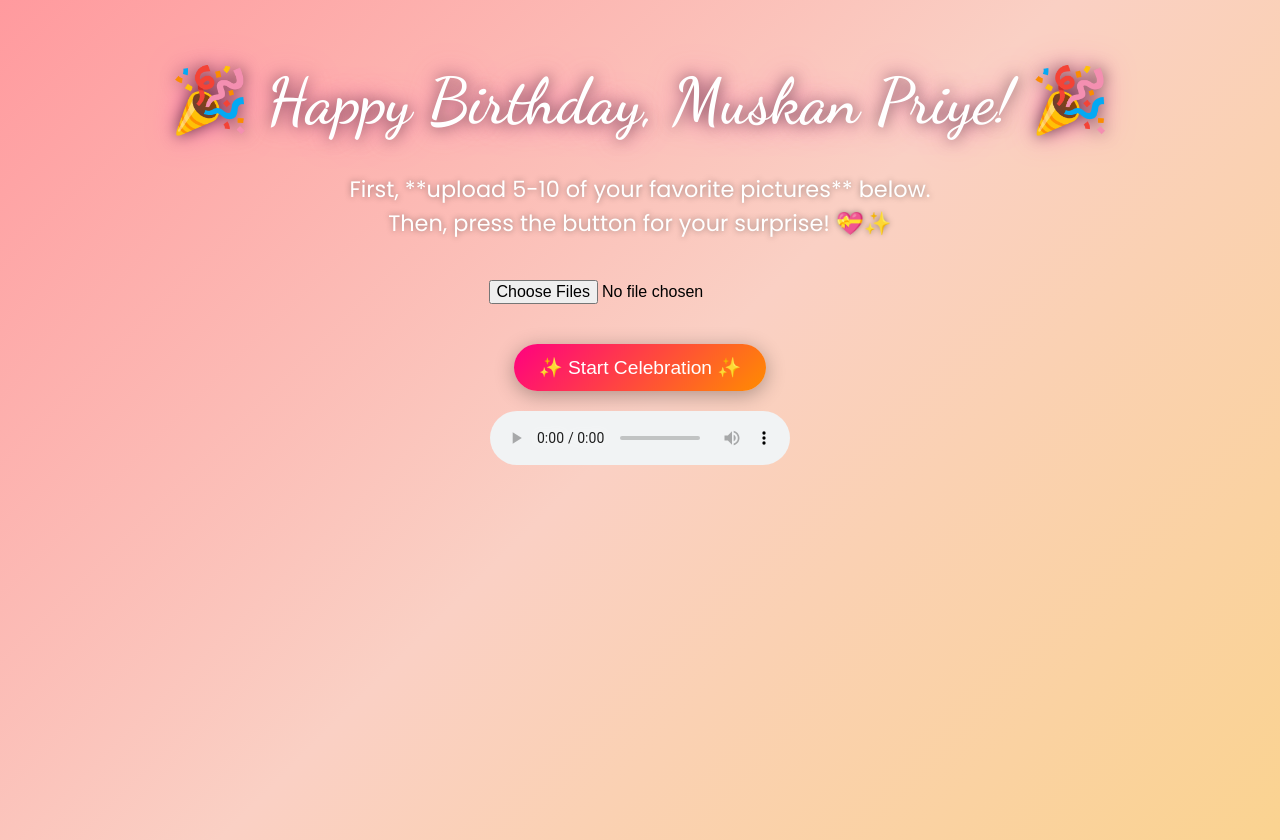
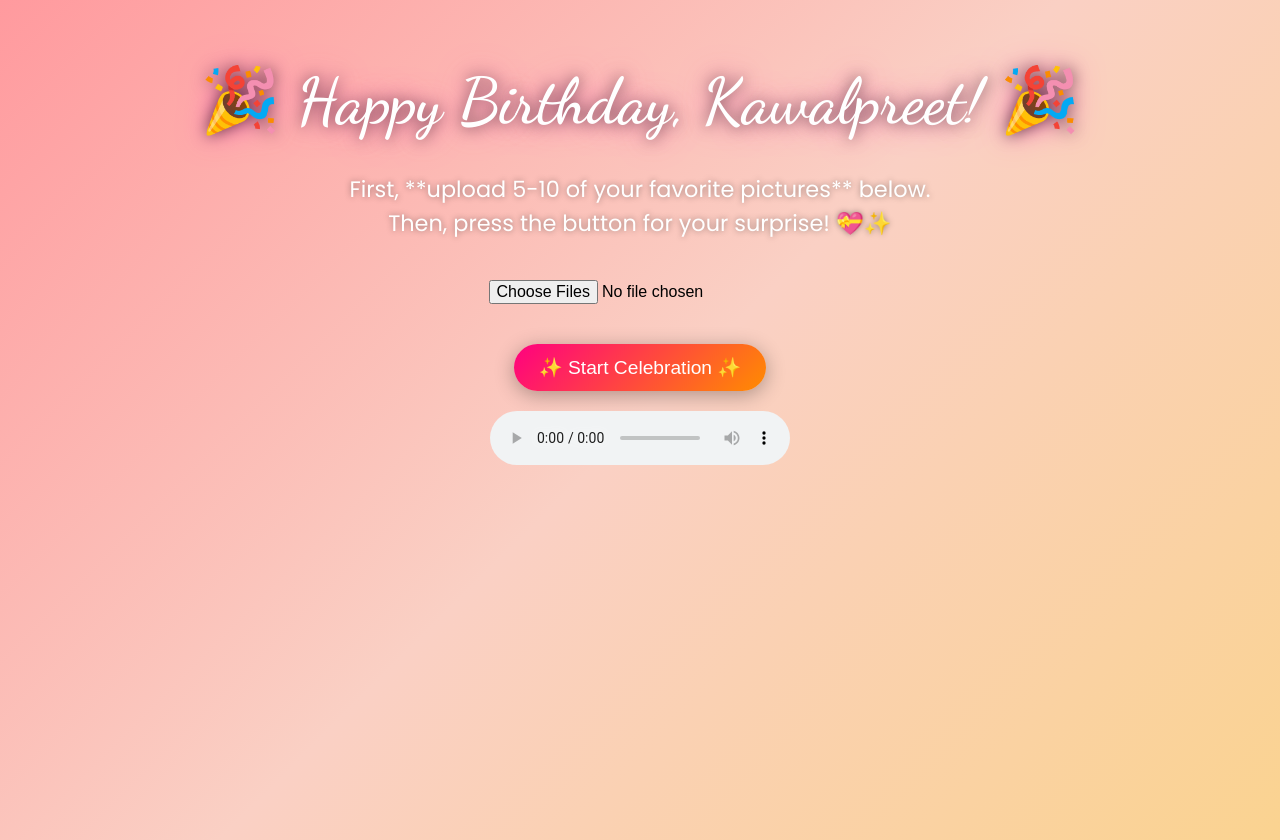
Before and after one commit to gabruuawal/kawalpreetbirthday, a plain HTML site: page index.html in a window 1280 px wide. Drawn offline with Linux system fonts and the light colour scheme.

Commit message:
Update index.html

```diff
--- a/index.html
+++ b/index.html
@@ -163,7 +163,7 @@
   </style>
 </head>
 <body>
-  <h1>🎉 Happy Birthday, Muskan Priye! 🎉</h1>
+  <h1>🎉 Happy Birthday, Kawalpreet! 🎉</h1>
 
   <p>First, **upload 5-10 of your favorite pictures** below. <br>Then, press the button for your surprise! 💝✨</p>
 
```
